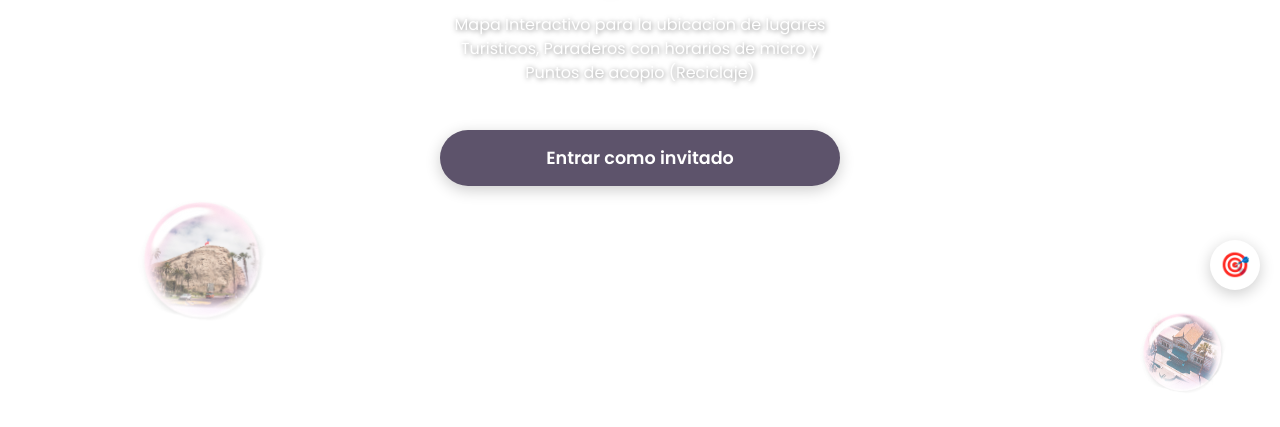
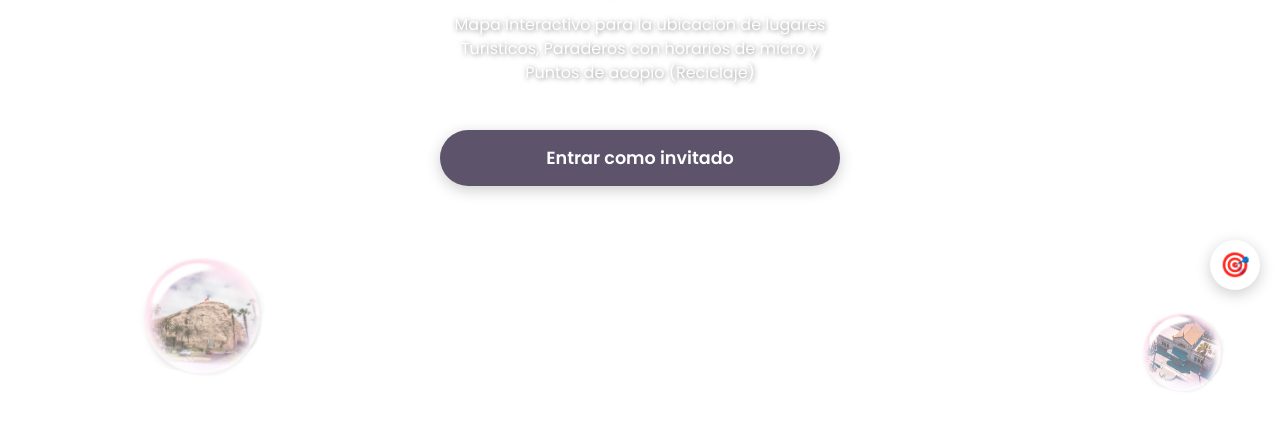
Before and after one commit to lukazoqueso/WayNorte, a plain HTML site: page v1.2/index.html in a window 1280 px wide. Shown: the part 345-772 px from the top of the page. Drawn offline with nearby package versions, Linux system fonts and the light colour scheme.

Commit message:
fix: Correcion posicion de las burbujas

```diff
--- a/v1.2/mapa.css
+++ b/v1.2/mapa.css
@@ -133,7 +133,7 @@ html, body {
   width: 150px;
   height: 150px;
   background-image: url('burbuja4.png');
-  bottom: 12%;
+  bottom: 5%;
   left: 10%;
   animation-duration: 14s;
   animation-delay: 0s;
```
